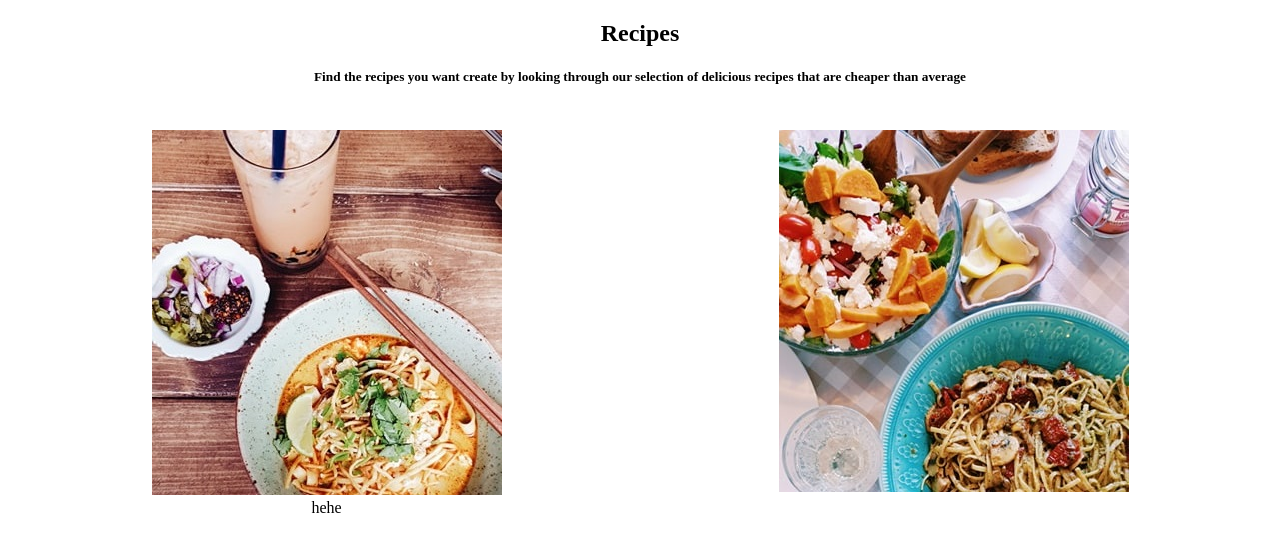
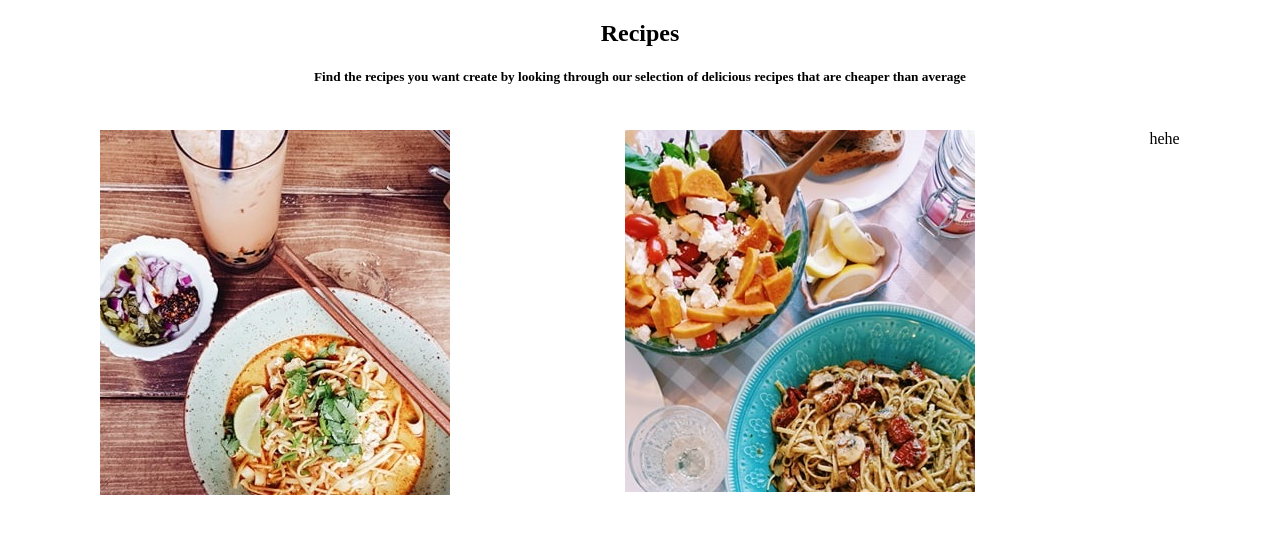
Before and after one commit to ThanitaSongvilay/del-hors-project, a PHP site: page /assets/Pages/Recipes.html in a window 1280 px wide. Shown: the top 552 px of the page. Run offline with PHP 8.4, Linux system fonts and the light colour scheme.

Commit message:
Update styles.css

```diff
--- a/Deláhors-Projekt/assets/css/styles.css
+++ b/Deláhors-Projekt/assets/css/styles.css
@@ -130,6 +130,6 @@ grid-gap: 5px 5px;
 
 .grid-container{
   display: grid;
-  grid-template-columns: auto auto;
+  grid-template-columns: auto auto auto;
   padding: 5px;
 }
```
